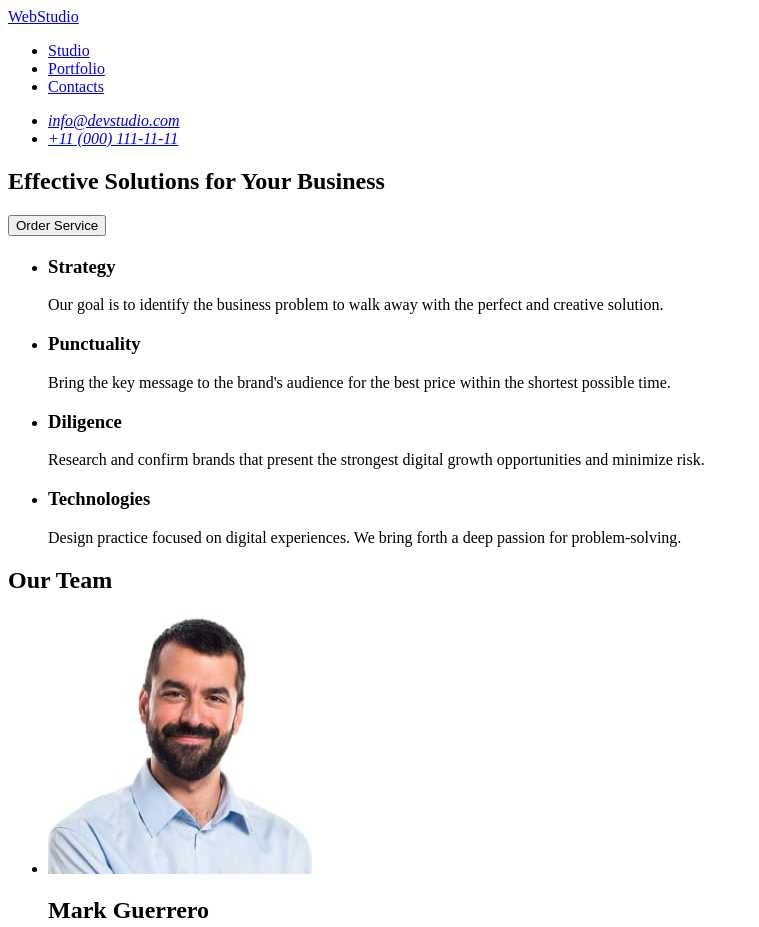
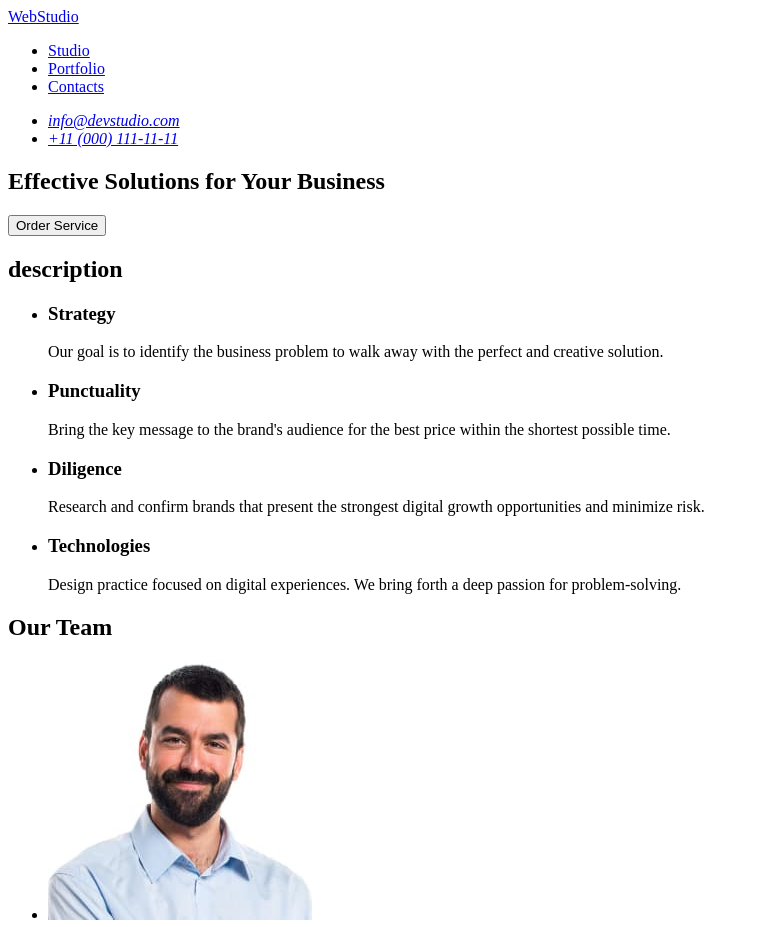
Before and after one commit to angelinasimora/goit-markup-hw-01, a plain HTML site: page index.html in a window 1280 px wide. Shown: the top 927 px of the page, without its empty margins (0-759 px from the left). Drawn offline with Linux system fonts and the light colour scheme.

Commit message:
add index file

```diff
--- a/index.html
+++ b/index.html
@@ -43,7 +43,7 @@
         <button type="button">Order Service</button>
       </section>
       <section>
-        <h2 id="description"></h2>
+        <h2 id="description">description</h2>
         <ul>
           <li>
             <h3>Strategy</h3>
```
